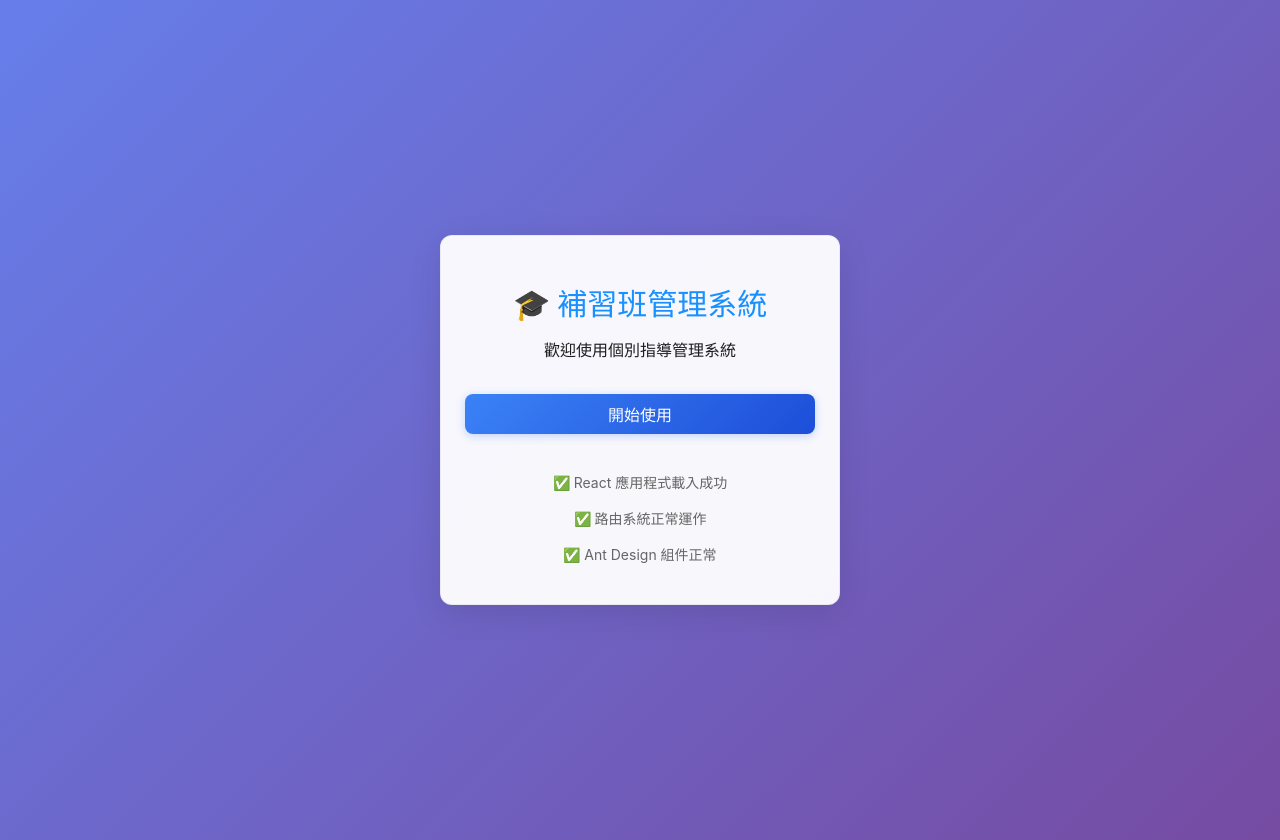
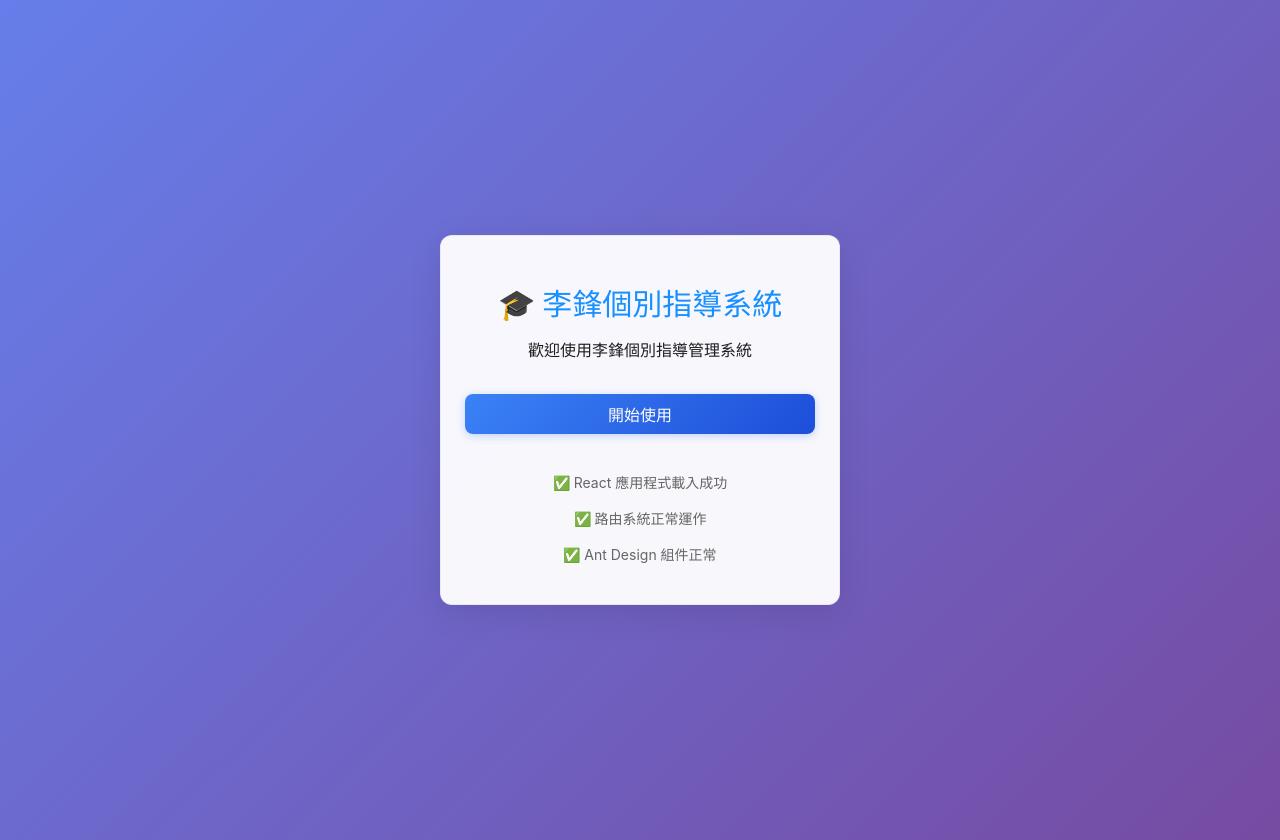
Before and after one commit to 990706TJGU/cram-school-app, a React (Vite) app: page / in a window 1280 px wide. Built offline with nearby package versions, Linux system fonts and the light colour scheme; no server answers.

Commit message:
Update system title to '李鋒個別指導系統' across all pages and layouts

```diff
--- a/index.html
+++ b/index.html
@@ -4,7 +4,7 @@
     <meta charset="UTF-8" />
     <link rel="icon" type="image/svg+xml" href="/vite.svg" />
     <meta name="viewport" content="width=device-width, initial-scale=1.0" />
-    <title>補習班管理系統</title>
+    <title>李鋒個別指導系統</title>
   </head>
   <body>
     <div id="root"></div>
--- a/src/App.tsx
+++ b/src/App.tsx
@@ -41,7 +41,7 @@ function App() {
   return (
     <>
       <Helmet>
-        <title>個別指導系統</title>
+        <title>李鋒個別指導系統</title>
         <meta name="description" content="補習班個別指導管理系統" />
       </Helmet>
 
--- a/src/layouts/AdminLayout.tsx
+++ b/src/layouts/AdminLayout.tsx
@@ -97,7 +97,7 @@ const AdminLayout: React.FC = () => {
           fontWeight: 'bold',
           borderBottom: '1px solid #303030',
         }}>
-          {collapsed ? 'CS' : '個別指導系統'}
+          {collapsed ? 'CS' : '李鋒個別指導系統'}
         </div>
 
         <Menu
@@ -131,7 +131,7 @@ const AdminLayout: React.FC = () => {
               }}
             />
             <Text strong style={{ fontSize: '18px', marginLeft: '16px' }}>
-              {menuItems.find(item => item.key === location.pathname)?.label || '個別指導系統'}
+              {menuItems.find(item => item.key === location.pathname)?.label || '李鋒個別指導系統'}
             </Text>
           </div>
 
--- a/src/layouts/StudentLayout.tsx
+++ b/src/layouts/StudentLayout.tsx
@@ -160,7 +160,7 @@ const StudentLayout: React.FC = () => {
               WebkitTextFillColor: 'transparent',
               fontWeight: '700',
             }}>
-              個別指導系統
+              李鋒個別指導系統
             </div>
           )}
         </div>
@@ -198,7 +198,7 @@ const StudentLayout: React.FC = () => {
               }}
             />
             <Text strong style={{ fontSize: '18px', marginLeft: '16px' }}>
-              {menuItems.find(item => item.key === location.pathname)?.label || '個別指導系統'}
+              {menuItems.find(item => item.key === location.pathname)?.label || '李鋒個別指導系統'}
             </Text>
           </div>
 
--- a/src/layouts/TeacherLayout.tsx
+++ b/src/layouts/TeacherLayout.tsx
@@ -109,7 +109,7 @@ const TeacherLayout: React.FC = () => {
           fontWeight: 'bold',
           borderBottom: '1px solid #303030',
         }}>
-          {collapsed ? 'CS' : '個別指導系統'}
+          {collapsed ? 'CS' : '李鋒個別指導系統'}
         </div>
 
         <Menu
@@ -143,7 +143,7 @@ const TeacherLayout: React.FC = () => {
               }}
             />
             <Text strong style={{ fontSize: '18px', marginLeft: '16px' }}>
-              {menuItems.find(item => item.key === location.pathname)?.label || '個別指導系統'}
+              {menuItems.find(item => item.key === location.pathname)?.label || '李鋒個別指導系統'}
             </Text>
           </div>
 
--- a/src/pages/LoginPage.tsx
+++ b/src/pages/LoginPage.tsx
@@ -149,7 +149,7 @@ const LoginPage: React.FC = () => {
         <div style={{ textAlign: 'center', marginBottom: '32px' }}>
           <BookOutlined style={{ fontSize: '48px', color: '#1890ff', marginBottom: '16px' }} />
           <Title level={2} style={{ margin: 0, color: '#1890ff' }}>
-            個別指導系統
+            李鋒個別指導系統
           </Title>
           <Text type="secondary">補習班管理平台</Text>
         </div>
--- a/src/pages/SimpleLoginPage.tsx
+++ b/src/pages/SimpleLoginPage.tsx
@@ -126,7 +126,7 @@ const SimpleLoginPage: React.FC = () => {
             WebkitTextFillColor: 'transparent',
             fontWeight: '700',
           }}>
-            個別指導系統
+            李鋒個別指導系統
           </Title>
           <Text style={{
             color: '#64748b',
--- a/src/pages/WelcomePage.tsx
+++ b/src/pages/WelcomePage.tsx
@@ -28,11 +28,11 @@ const WelcomePage: React.FC = () => {
         boxShadow: '0 8px 32px rgba(0, 0, 0, 0.1)'
       }}>
         <Title level={2} style={{ color: '#1890ff' }}>
-          🎓 補習班管理系統
+          🎓 李鋒個別指導系統
         </Title>
 
         <Paragraph style={{ fontSize: '16px', marginBottom: '30px' }}>
-          歡迎使用個別指導管理系統
+          歡迎使用李鋒個別指導管理系統
         </Paragraph>
 
         <Space direction="vertical" size="large" style={{ width: '100%' }}>
```
